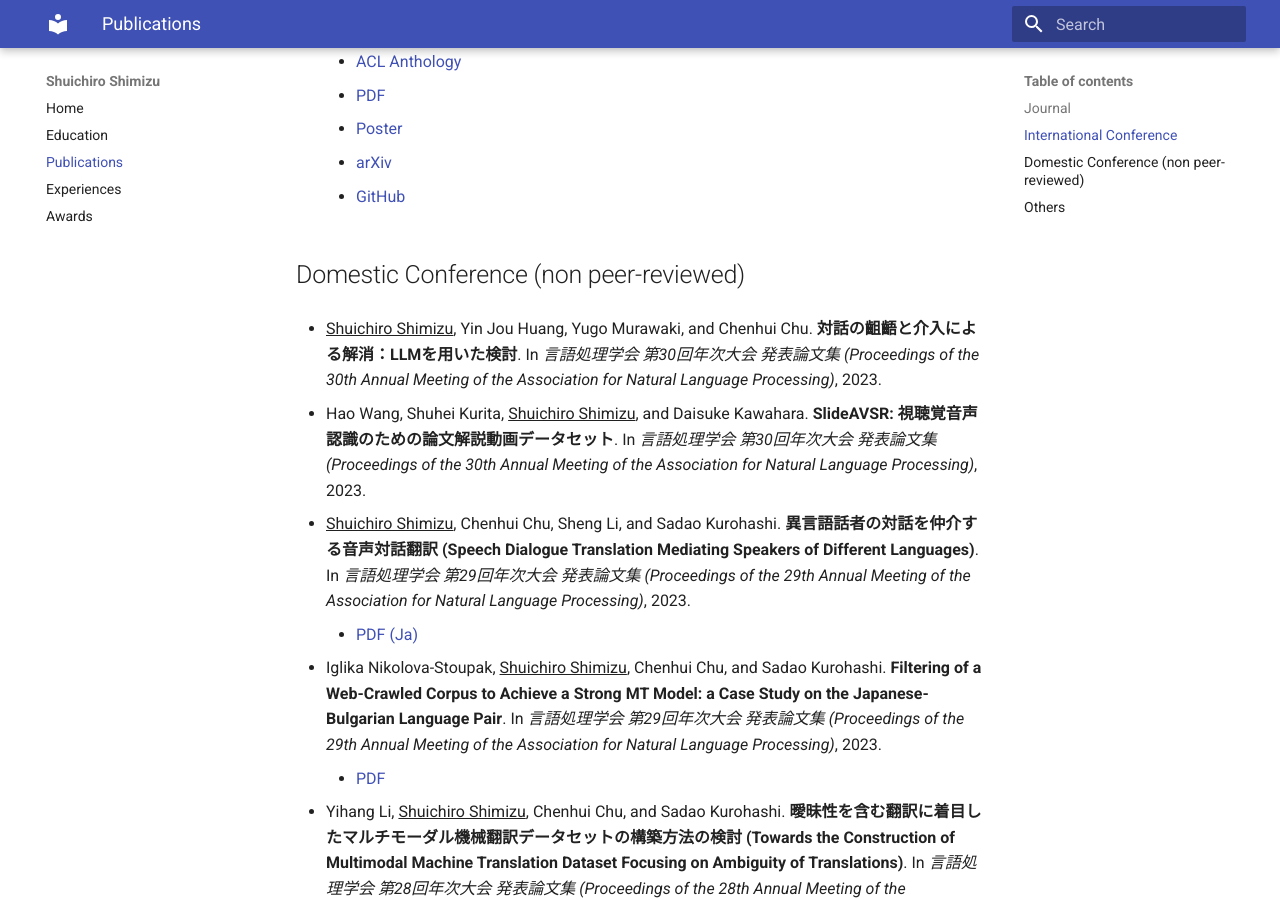
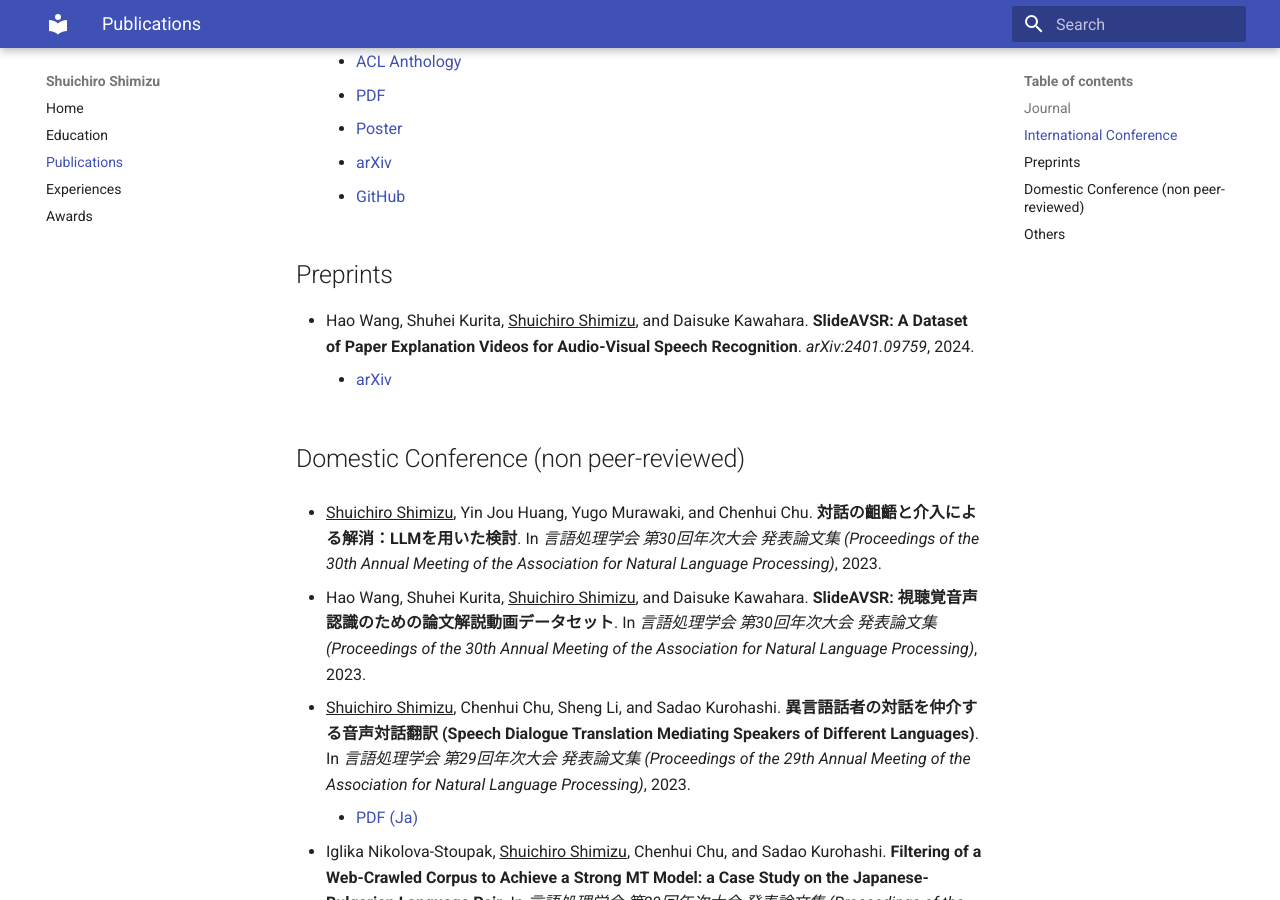
Before and after one commit to cromz22/cromz22.github.io, an MkDocs documentation site: the page built from docs/publications.md, in a window 1280 px wide and 900 px high, scrolled down 1277 px. Built offline with MkDocs 1.6.1 and Material for MkDocs 9.7.7, drawn with Linux system fonts in a browser that asks for light colours.

Commit message:
add preprint

```diff
--- a/docs/publications.md
+++ b/docs/publications.md
@@ -45,6 +45,14 @@
     - [arXiv](https://arxiv.org/abs/2201.08054)
     - [GitHub](https://github.com/ku-nlp/VISA)
 
+
+## Preprints
+
+- Hao Wang, Shuhei Kurita, <u>Shuichiro Shimizu</u>, and Daisuke Kawahara.
+  **SlideAVSR: A Dataset of Paper Explanation Videos for Audio-Visual Speech Recognition**.
+  _arXiv:2401.09759_, 2024.
+    - [arXiv](https://arxiv.org/abs/2401.09759)
+
 ## Domestic Conference (non peer-reviewed)
 
 - <u>Shuichiro Shimizu</u>, Yin Jou Huang, Yugo Murawaki, and Chenhui Chu.
```
